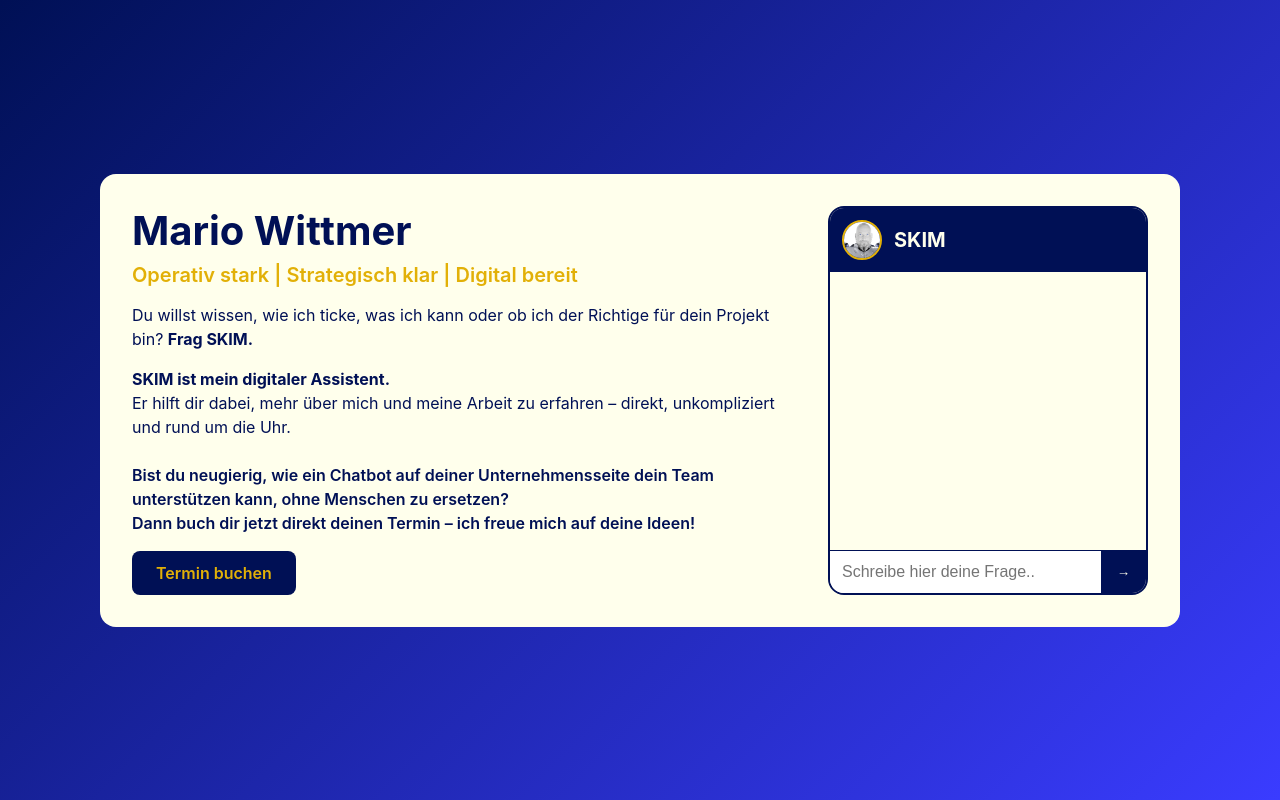
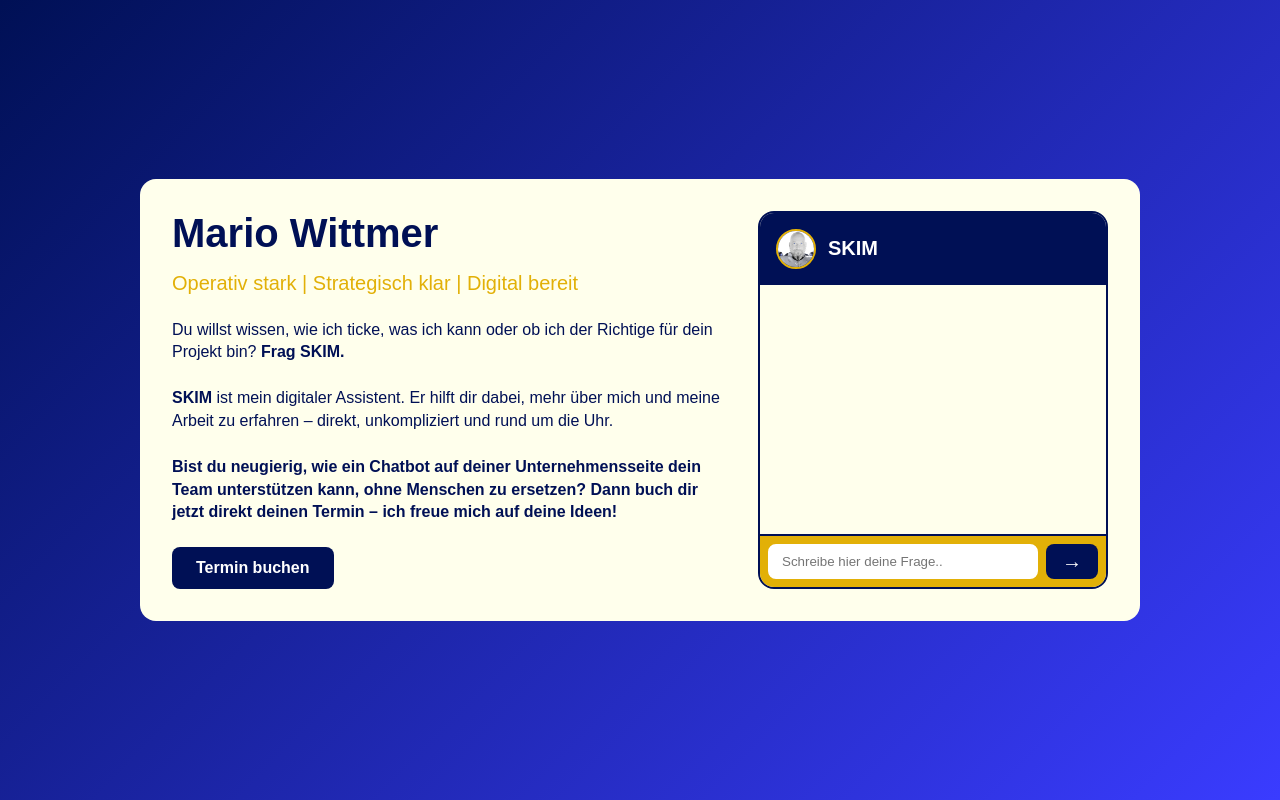
Before and after one commit to SuperKIMario/chatbot-frontend, a website: page index.html in a window 1280 px wide. Drawn offline with Linux system fonts and the light colour scheme.

Commit message:
Update index.html

```diff
--- a/index.html
+++ b/index.html
@@ -3,166 +3,146 @@
 <head>
   <meta charset="UTF-8" />
   <meta name="viewport" content="width=device-width, initial-scale=1" />
-  <title>Mario Wittmer – digitaler Assistent SKIM</title>
+  <title>Mario Wittmer – Digitaler Assistent SKIM</title>
   <style>
     :root {
       --blue: #001055;
       --gold: #e2b007;
-      --ivory: #ffffec;
+      --light: #ffffec;
       --white: #ffffff;
-      --font-sans: "Poppins", "Inter", "Open Sans", sans-serif;
     }
     * { box-sizing: border-box; margin: 0; padding: 0; }
     body {
-      font-family: var(--font-sans);
+      font-family: 'Poppins', sans-serif;
       background: linear-gradient(135deg, #001055, #3a3cff);
+      min-height: 100vh;
       display: flex; justify-content: center; align-items: center;
-      min-height: 100vh;
     }
     #container {
-      background: var(--ivory);
+      background: var(--light);
       border-radius: 16px;
       padding: 32px;
-      max-width: 1080px;
       width: 90%;
+      max-width: 1000px;
+      /* Verhindert, dass der Container zu hoch wird */
+      max-height: 90vh;
       display: flex;
       gap: 32px;
     }
     /* Text-Section */
-    #text-section { flex: 1; }
+    #text-section {
+      flex: 1;
+    }
     #text-section h1 {
       font-size: 2.5rem;
       color: var(--blue);
-      margin-bottom: 8px;
-    }
-    .claim {
-      color: var(--gold);
-      font-weight: 600;
-      font-size: 1.25rem;
       margin-bottom: 16px;
     }
+    #text-section .claim {
+      font-size: 1.25rem;
+      color: var(--gold);
+      margin-bottom: 24px;
+      white-space: nowrap;
+    }
     #text-section p {
-      margin-bottom: 16px;
-      line-height: 1.5;
       color: var(--blue);
+      margin-bottom: 24px;
+      line-height: 1.4;
     }
-    #text-section p:last-of-type {
-      margin-top: 24px;
-      font-weight: 600;
-    }
-    #btn-appointment {
+    #text-section a {
       display: inline-block;
       background: var(--blue);
-      color: var(--gold);
+      color: var(--white);
       padding: 12px 24px;
       border-radius: 8px;
       text-decoration: none;
-      font-weight: 600;
+      font-weight: bold;
     }
     /* Chat-Section */
     #chat-section {
-      width: 320px;
+      width: 350px;
       display: flex;
       flex-direction: column;
       border-radius: 16px;
       overflow: hidden;
-      background: var(--ivory);
       border: 2px solid var(--blue);
+      background: var(--light);
     }
     #chat-header {
       background: var(--blue);
-      color: var(--ivory);
-      padding: 12px;
+      color: var(--white);
+      padding: 16px;
       display: flex;
       align-items: center;
       gap: 12px;
     }
     #chat-header img {
-      width: 40px; height: 40px;
-      border-radius: 50%;
+      width: 40px; height: 40px; border-radius: 50%;
       border: 2px solid var(--gold);
     }
-    #chat-header h2 {
-      font-size: 1.25rem;
-    }
+    #chat-header h2 { font-size: 1.25rem; margin: 0; }
+    /* Hier wird das Chat-Fenster scrollbar gemacht */
     #chat {
       flex: 1;
-      padding: 12px;
-      background: var(--ivory);
+      padding: 16px;
+      background: var(--light);
       overflow-y: auto;
+      /* Optional: passt die Höhe so an, dass Header und Input frei bleiben */
+      max-height: calc(90vh - 140px);
     }
-    .message {
-      margin-bottom: 12px;
-      padding: 12px;
-      border-radius: 8px;
-      max-width: 80%;
-    }
-    .bot-greet {
+    .message { margin-bottom: 12px; padding: 12px; border-radius: 8px; max-width: 80%; }
+    .message.bot { background: var(--gold); color: var(--blue); }
+    .message.user { background: var(--white); color: var(--blue); margin-left: auto; }
+    #chat-input {
+      display: flex;
+      border-top: 2px solid var(--blue);
       background: var(--gold);
-      color: var(--blue);
-      border: 1px solid var(--blue);
-      font-weight: 600;
-    }
-    .bot {
-      background: #fbd28f;
-      color: var(--blue);
-    }
-    .user {
-      background: #fff;
-      color: var(--blue);
-      margin-left: auto;
-      border: 1px solid var(--blue);
-    }
-    #input-area {
-      display: flex;
-      border-top: 1px solid var(--blue);
+      padding: 8px;
     }
     #userInput {
       flex: 1;
-      padding: 12px;
-      border: none;
-      outline: none;
-      font-size: 1rem;
+      padding: 8px 12px;
+      border: 2px solid var(--white);
+      border-radius: 8px;
+      margin-right: 8px;
     }
     #sendBtn {
       background: var(--blue);
-      color: var(--ivory);
+      color: var(--white);
       border: none;
       padding: 0 16px;
+      border-radius: 8px;
       cursor: pointer;
+      font-size: 1.25rem;
     }
   </style>
 </head>
 <body>
   <div id="container">
-          <section id="text-section">
+    <section id="text-section">
       <h1>Mario Wittmer</h1>
-      <div class="claim">Operativ stark | Strategisch klar | Digital bereit</div>
+      <div class="claim">
+        Operativ stark | Strategisch klar | Digital bereit
+      </div>
       <p>Du willst wissen, wie ich ticke, was ich kann oder ob ich der Richtige für dein Projekt bin? <strong>Frag SKIM.</strong></p>
-      <p><strong>SKIM ist mein digitaler Assistent.</strong>
-        <br>
-        Er hilft dir dabei, mehr über mich und meine Arbeit zu erfahren – direkt, unkompliziert und rund um die Uhr.</p>
-      <p>
-        Bist du neugierig, wie ein Chatbot auf deiner Unternehmensseite dein Team unterstützen kann, ohne Menschen zu ersetzen?
-        <br>
-        Dann buch dir jetzt direkt deinen Termin – ich freue mich auf deine Ideen!
-      </p>
-      <a id="btn-appointment" href="https://calendly.com/mariowittmer/vereinbaren-sie-jetzt-einfach-einen-termin-mit-mir" target="_blank" rel="noopener">
-        Termin buchen
-      </a>
+      <p><strong>SKIM</strong> ist mein digitaler Assistent. Er hilft dir dabei, mehr über mich und meine Arbeit zu erfahren – direkt, unkompliziert und rund um die Uhr.</p>
+      <p><strong>Bist du neugierig, wie ein Chatbot auf deiner Unternehmensseite dein Team unterstützen kann, ohne Menschen zu ersetzen? Dann buch dir jetzt direkt deinen Termin – ich freue mich auf deine Ideen!</strong></p>
+      <a href="https://calendly.com/mariowittmer/vereinbaren-sie-jetzt-einfach-einen-termin-mit-mir" target="_blank" rel="noopener">Termin buchen</a>
     </section>
-          <section id="chat-section">
+
+    <section id="chat-section">
       <div id="chat-header">
-        <img src="avatar.png" alt="Avatar SKIM" />
+        <img src="avatar.png" alt="Mario Wittmer" />
         <h2>SKIM</h2>
       </div>
       <div id="chat"></div>
-      <div id="input-area">
-        <input type="text" id="userInput" placeholder="Schreibe hier deine Frage.." />
+      <div id="chat-input">
+        <input id="userInput" type="text" placeholder="Schreibe hier deine Frage.." />
         <button id="sendBtn">→</button>
       </div>
     </section>
   </div>
+
   <script src="chat.js"></script>
 </body>
 </html>
```
